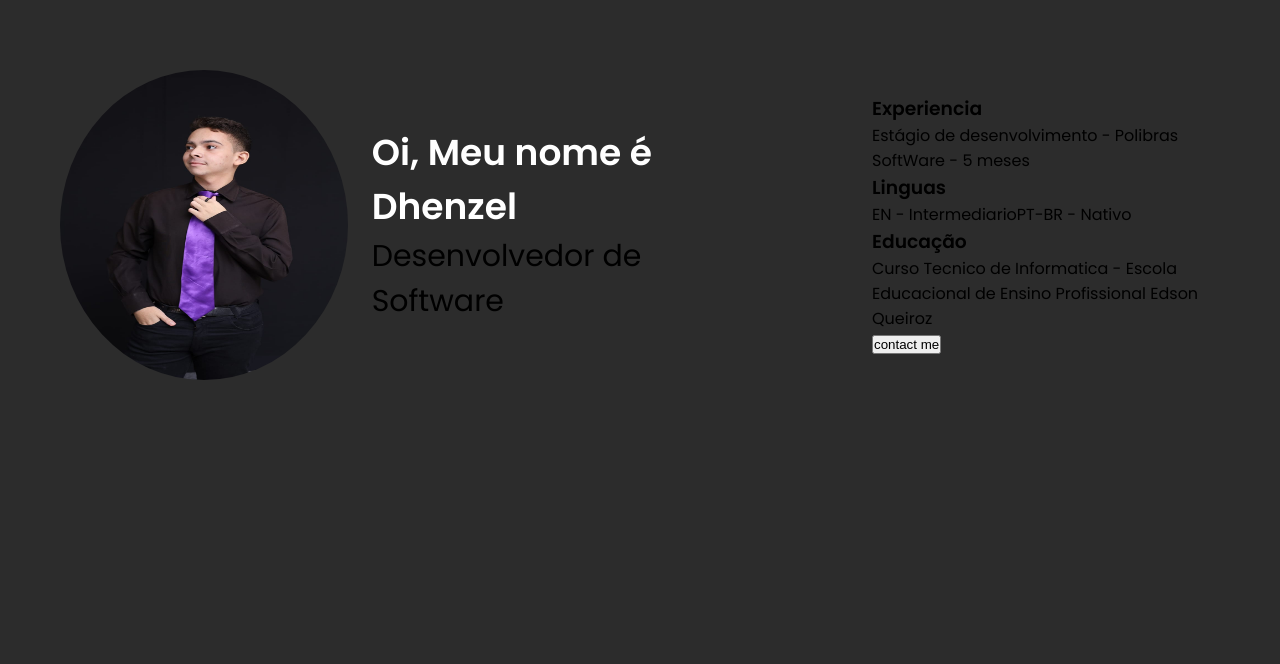
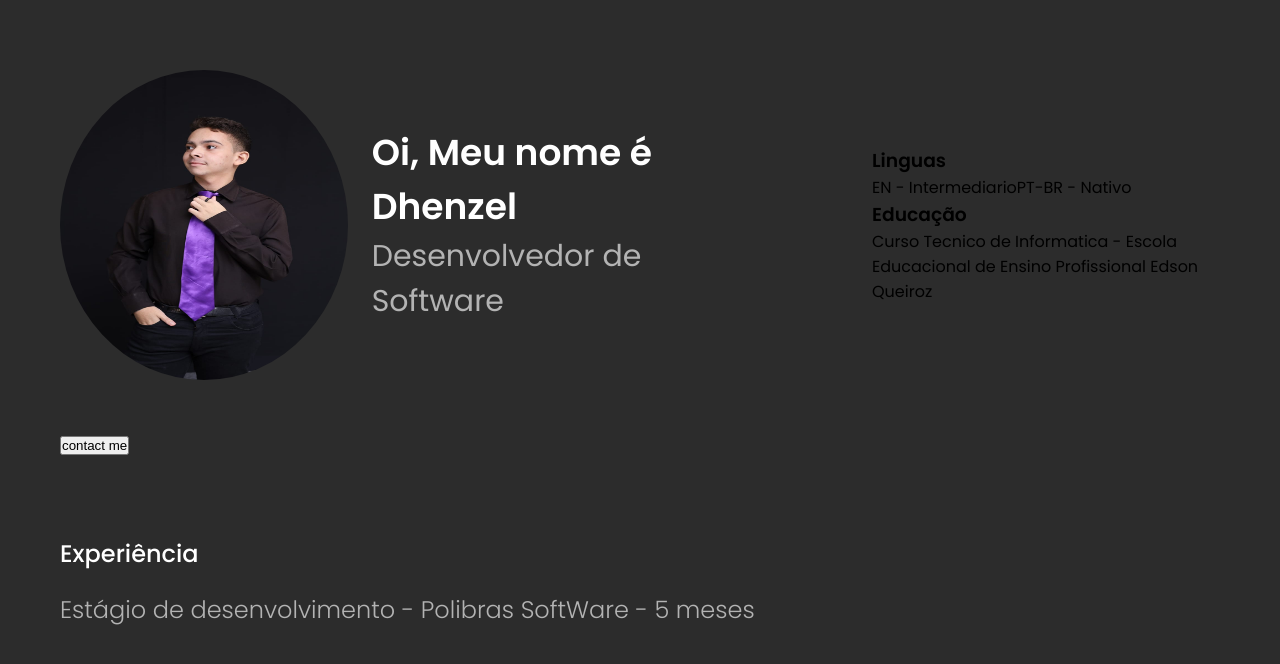
Before and after one commit to DhenzelNexxus/Portfolio, a Next.js app: page / in a window 1280 px wide. Shown: the top 664 px of the page. Built offline with nearby package versions, Linux system fonts and the light colour scheme.

Commit message:
feat: config experience section

```diff
--- a/src/app/components/Header/header.scss
+++ b/src/app/components/Header/header.scss
@@ -20,7 +20,7 @@
         font-weight: 400;
         font-size: 20px;
         line-height: 30px;
-        color: var(--text-secondary);
+        color: var(--text-secundary);
     }
 
     @media (min-width: 768px){
--- /dev/null
+++ b/src/app/components/experience/experience.scss
@@ -0,0 +1,23 @@
+.experience{
+    display: flex;
+    flex-direction: column;
+    align-items: center;
+    grid-area: experience;
+
+    p{
+        font-weight: 300;
+        font-size: 18px;
+        line-height: 28px;
+        color: var(--text-secundary);
+        text-align: center;
+    }
+
+    @media (min-width: 768px){
+        align-items: flex-start;
+        p{
+            font-size: 24px;
+            line-height: 28px;
+            text-align: start;
+        }
+    }
+}
--- /dev/null
+++ b/src/app/components/experience/experience.tsx
@@ -0,0 +1,14 @@
+import { SectionTitle } from "../sectionTitle/section-title"
+import "./experience.scss"
+
+export function Experience(){
+    return(
+        <div className="experience">
+        <SectionTitle text="Experiência"/>
+        <p>Estágio de desenvolvimento - Polibras SoftWare - 5 meses</p>
+        <div className="experience-time">
+
+        </div>
+      </div>
+    )
+}
--- /dev/null
+++ b/src/app/components/sectionTitle/section-title.scss
@@ -0,0 +1,15 @@
+.section-title{
+    font-size: 18px;
+    line-height: 27px;
+    font-weight: 500;
+    text-align: center;
+    color: var(--text-primary);
+
+    margin-bottom: 24px;
+
+    @media (min-width: 768px) {
+        font-size: 24px;
+        line-height: 36px;
+        text-align: start;
+    }
+}
--- /dev/null
+++ b/src/app/components/sectionTitle/section-title.tsx
@@ -0,0 +1,11 @@
+import "./section-title.scss"
+
+interface SectionTitleProps{
+    text: string
+}
+
+export function SectionTitle({ text }: SectionTitleProps){
+    return(
+        <h3 className="section-title">{text}</h3>
+    )
+}
--- a/src/app/layout.tsx
+++ b/src/app/layout.tsx
@@ -2,7 +2,7 @@
 import { Poppins } from 'next/font/google'
 import './globals.scss'
 
-const inter = Poppins({ subsets: ['latin'], weight: ['400', '500', '600'] })
+const inter = Poppins({ subsets: ['latin'], weight: ['300','400', '500', '600'] })
 
 export const metadata: Metadata = {
   title: 'Dhenzel Lima',
--- a/src/app/page.tsx
+++ b/src/app/page.tsx
@@ -1,14 +1,12 @@
 import { Header } from './components/Header/header'
+import { Experience } from './components/experience/experience'
 import "./styles/home.scss"
 
 export default function Home() {
   return (
     <main className='container'>
       <Header />
-      <div className="experience">
-        <h3>Experiencia</h3>
-        <p>Estágio de desenvolvimento - Polibras SoftWare - 5 meses</p>
-        <div className="experience-time"></div>
+      <Experience />
         <div className="infos">
           <h3>Linguas</h3>
           <div className="language-info">
@@ -19,13 +17,12 @@
           <div className="educational-info">
             <span></span>
             <span>Curso Tecnico de Informatica - Escola Educacional de Ensino Profissional Edson Queiroz</span>
-          </div>
+        </div>
+        </div>
           <div className="buttons">
             <div className="social"></div>
             <button>contact me</button>
           </div>
-        </div>
-      </div>
     </main>
   )
 }
--- a/src/app/styles/home.scss
+++ b/src/app/styles/home.scss
@@ -2,6 +2,7 @@
     padding: 40px 32px;
     display: grid;
     grid-template-rows: repeat(4, auto);
+    gap: 24px;
     grid-template-areas:
     "header"
     "btns"
```
